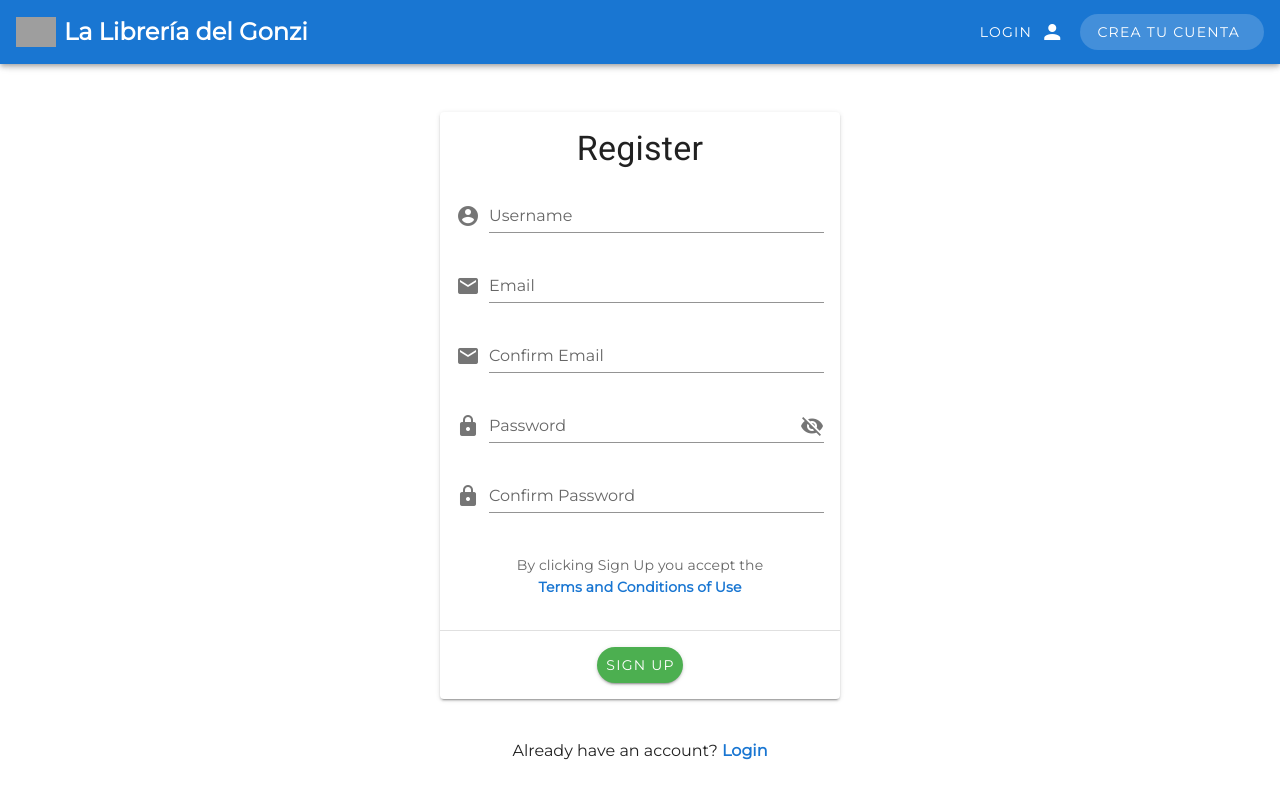
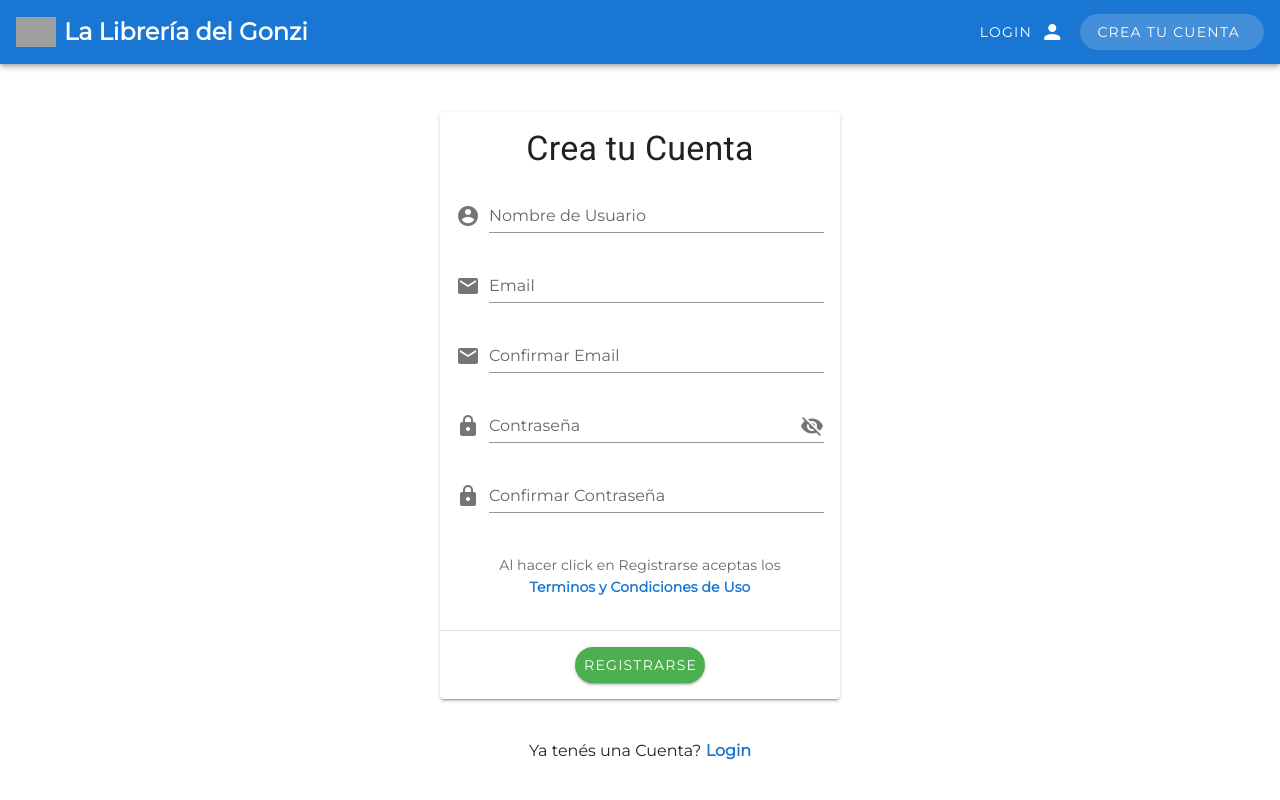
Before and after one commit to gonzagrisa/library_frontend, a Vue app: page /register in a window 1280 px wide. Shown: the top 800 px of the page. Built offline with nearby package versions, Linux system fonts and the light colour scheme; grey boxes are pictures that could not be loaded.

Commit message:
Texts to spanish

```diff
--- a/src/views/Register.vue
+++ b/src/views/Register.vue
@@ -2,12 +2,12 @@
 	<v-app>
 		<v-card id="rounded-card" class="mx-auto mt-12" width="400">
 			<v-card-title class="justify-center">
-				<h1 class="display-1">Register</h1>
+				<h1 class="display-1">Crea tu Cuenta</h1>
 			</v-card-title>
 			<v-card-text>
 				<v-form>
 					<v-text-field
-						label="Username"
+						label="Nombre de Usuario"
 						prepend-icon="mdi-account-circle"
 						required
 						v-model="username"
@@ -16,7 +16,7 @@
 					<v-text-field label="Email" type="email" prepend-icon="mdi-email" v-model="email" required
 								:rules="[checkEmailUsed]"/>
 					<v-text-field
-						label="Confirm Email"
+						label="Confirmar Email"
 						type="email"
 						prepend-icon="mdi-email"
 						v-model="email2"
@@ -25,7 +25,7 @@
 					/>
 					<v-text-field
 						:type="showPassword ? 'text' : 'password'"
-						label="Password"
+						label="Contraseña"
 						prepend-icon="mdi-lock"
 						:append-icon="showPassword ? 'mdi-eye' : 'mdi-eye-off'"
 						@click:append="showPassword = !showPassword"
@@ -34,27 +34,27 @@
 					/>
 					<v-text-field
 						type="password"
-						label="Confirm Password"
+						label="Confirmar Contraseña"
 						prepend-icon="mdi-lock"
 						v-model="password2"
 						required
 						:rules="[comparePasswords]"
 					/>
 					<p class="text-center mt-5">
-						By clicking Sign Up you accept the
+						Al hacer click en Registrarse aceptas los
 						<br />
-						<router-link to="/terms">Terms and Conditions of Use</router-link>
+						<router-link to="/terms">Terminos y Condiciones de Uso</router-link>
 					</p>
 				</v-form>
 			</v-card-text>
 			<v-divider></v-divider>
 			<v-card-actions class="justify-center mt-2 mb-2">
-				<v-btn color="success" rounded>Sign Up</v-btn>
+				<v-btn color="success" rounded>Registrarse</v-btn>
 			</v-card-actions>
 		</v-card>
 		<div class="mx-auto mt-10">
 			<p class="text-center">
-				Already have an account?
+				Ya tenés una Cuenta?
 				<router-link to="/login">Login</router-link>
 			</p>
 		</div>
```
